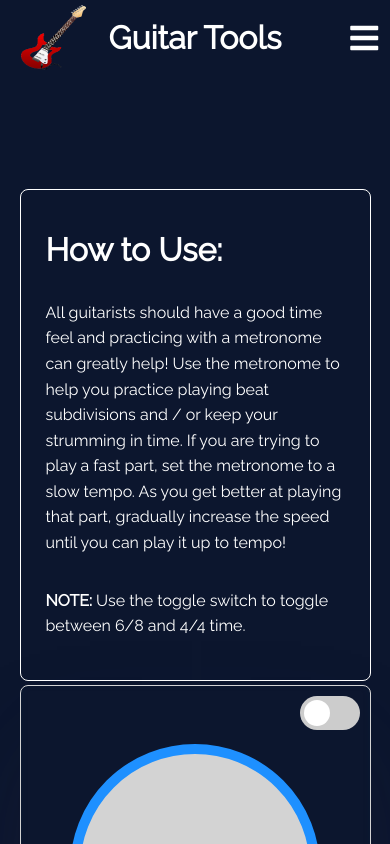
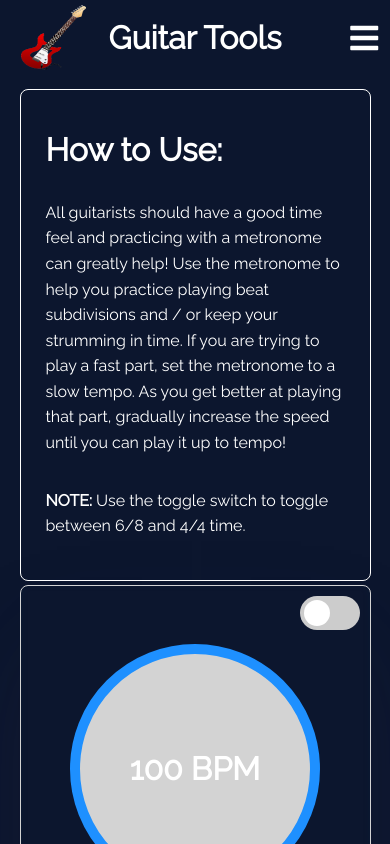
Before and after one commit to JB0925/Guitar-Tools, a React (Create React App) app: page /metronome in a window 390 px wide. Shown: the top 844 px of the page. Built offline with nearby package versions, Linux system fonts and the light colour scheme.

Commit message:
change values in Metronome.css

```diff
--- a/src/CSS/Metronome.css
+++ b/src/CSS/Metronome.css
@@ -85,9 +85,27 @@
     }
 }
 
+@media screen and (max-width: 1080px) and (max-height: 810px) {
+    .parent2 {
+        margin-top: 0px;
+    }
+}
+
 @media screen and (max-width: 1024px) {
     .Metronome {
         height: 495px;
+    }
+}
+
+@media screen and (max-width: 926px) and (max-height: 428px) {
+    .parent2 {
+        margin-top: 200px;
+    }
+}
+
+@media screen and (max-width: 915px) and (max-height: 412px) {
+    .parent2 {
+        margin-top: 200px;
     }
 }
 
@@ -111,6 +129,18 @@
     }
 }
 
+@media screen and (max-width: 800px) and (max-height: 1280px) {
+    .parent2 {
+        margin-top: -500px;
+    }
+}
+
+@media screen and (max-width: 810px) and (max-height: 1080px) {
+    .parent2 {
+        margin-top: -300px;
+    }
+}
+
 @media screen and (max-width: 768px) {
     .parent2 {
         flex-direction: column;
@@ -125,9 +155,69 @@
     }
 }
 
+@media screen and (max-width: 720px) and (max-height: 540px) {
+    .parent2 {
+        margin-top: 0px;
+    }
+}
+
+@media screen and (max-width: 667px) and (max-height: 375px) {
+    .parent2 {
+        margin-top: 200px;
+    }
+}
+
+@media screen and (max-width: 653px) and (max-height: 280px) {
+    .parent2 {
+        margin-top: 250px;
+    }
+}
+
 @media screen and (max-width: 568px) and (max-height: 320px) {
     .parent2 {
         margin-top: 300px;
+    }
+}
+
+@media screen and (max-width: 428px) and (max-height: 926px) {
+    .parent2 {
+        margin-top: 0px;
+    }
+}
+
+@media screen and (max-width: 414px) and (max-height: 896px) {
+    .parent2 {
+        margin-top: 0px;
+    }
+}
+
+@media screen and (max-width: 412px) and (max-height: 915px) {
+    .parent2 {
+        margin-top: 0px;
+    }
+}
+
+@media screen and (max-width: 375px) and (max-height: 812px) {
+    .parent2 {
+        margin-top: 100px;
+    }
+}
+
+@media screen and (max-width: 375px) and (max-height: 667px) {
+    .parent2 {
+        margin-top: 250px;
+    }
+}
+
+@media screen and (max-width: 360px) and (max-height: 800px) {
+    .parent2 {
+        margin-top: 100px;
+    }
+}
+
+@media screen and (max-width: 360px) and (max-height: 760px) {
+    .parent2 {
+        margin-top: 100px;
     }
 }
 
```
